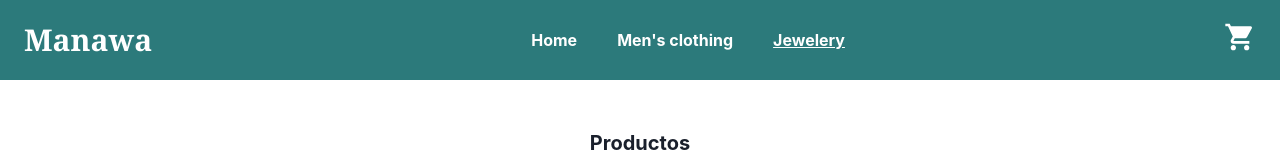
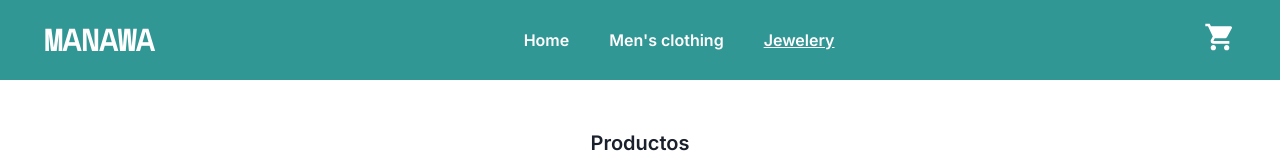
Before and after one commit to felitommasi/ProyectoReactCoder, a React (Create React App) app: page /category/jewelery in a window 1280 px wide. Shown: the top 160 px of the page. Built offline with nearby package versions, Linux system fonts and the light colour scheme.

Commit message:
theme, routing

```diff
--- a/public/index.html
+++ b/public/index.html
@@ -8,6 +8,12 @@
 		<meta
 			name="description"
 			content="Web site created using create-react-app"
+		/>
+		<link rel="preconnect" href="https://fonts.googleapis.com" />
+		<link rel="preconnect" href="https://fonts.gstatic.com" crossorigin />
+		<link
+			href="https://fonts.googleapis.com/css2?family=Inter:wght@100;200;300;400;500;600&family=Space+Mono&display=swap"
+			rel="stylesheet"
 		/>
 		<link rel="apple-touch-icon" href="%PUBLIC_URL%/logo192.png" />
 		<!--
--- a/src/assets/theme/theme.js
+++ b/src/assets/theme/theme.js
@@ -3,8 +3,8 @@ import { extendTheme } from '@chakra-ui/react'
 // example theme
 const theme = extendTheme({
   fonts: {
-    body: "system-ui, sans-serif",
-    heading: "Georgia, serif",
+    body: "Inter, sans-serif",
+    heading: "Space Mono, monospace",
     mono: "Menlo, monospace",
   },
   fontSizes: {
--- a/src/components/NavBar/NavBar.jsx
+++ b/src/components/NavBar/NavBar.jsx
@@ -27,11 +27,20 @@ const NavBar = () => {
 	};
 
 	return (
-		<chakra.header id="header" bg="teal.600">
-			<Flex w="100%" h="80px" px="6" py="5" align="center" justify="space-between">
-				<Heading as="h3" size="lg" color="white">
-					Manawa
-				</Heading>
+		<chakra.header id="header" bg="teal.500" px="5">
+			<Flex
+				w="100%"
+				h="80px"
+				px="6"
+				py="5"
+				align="center"
+				justify="space-between"
+			>
+				<NavLink to="/" key="1">
+					<Heading size="lg" color="white">
+						MANAWA
+					</Heading>
+				</NavLink>
 
 				<HStack as="nav" spacing="10" color="white" fontWeight="bold">
 					{navLinks.map((category) => (
```
Lines whose indentation alone changed are shown as unchanged.
